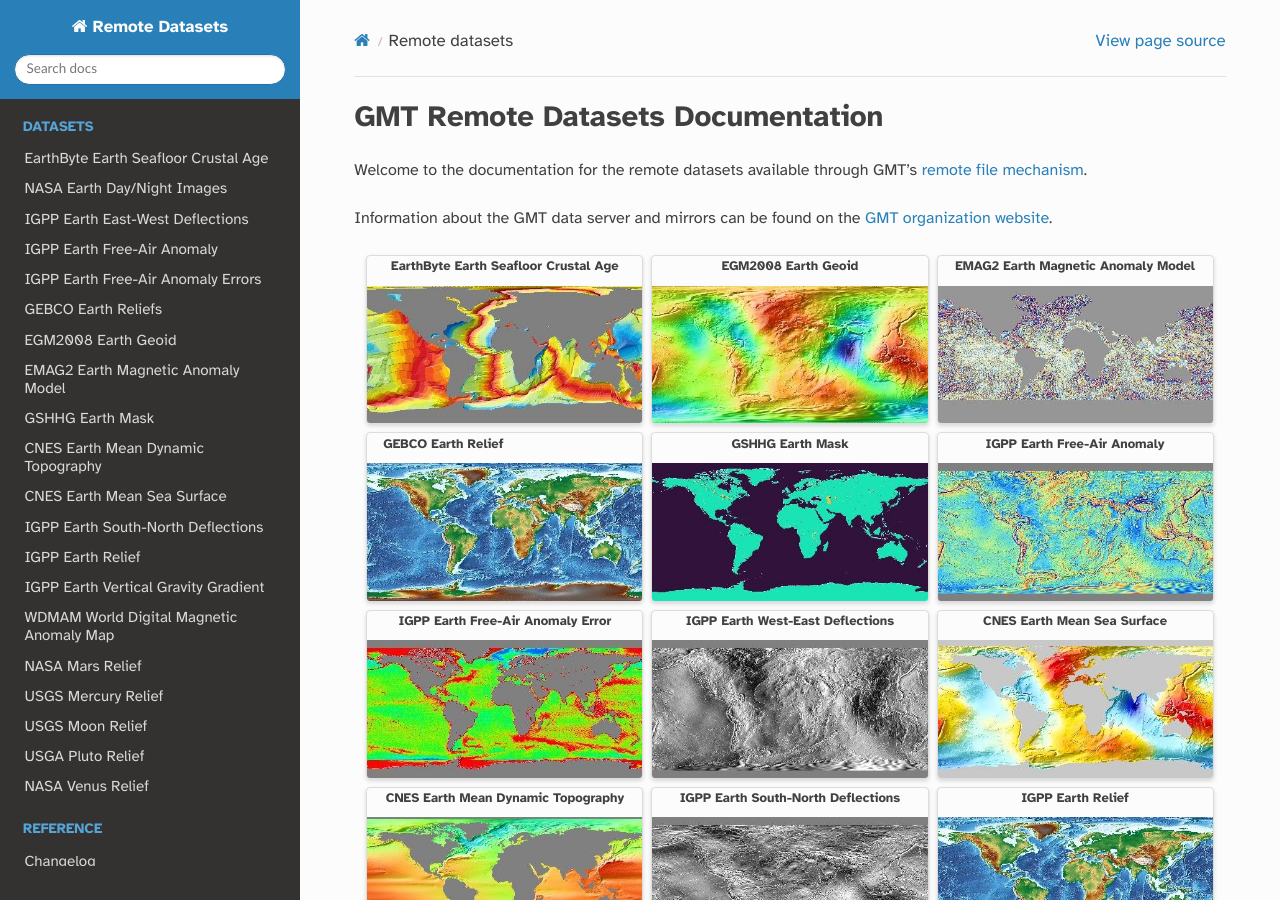
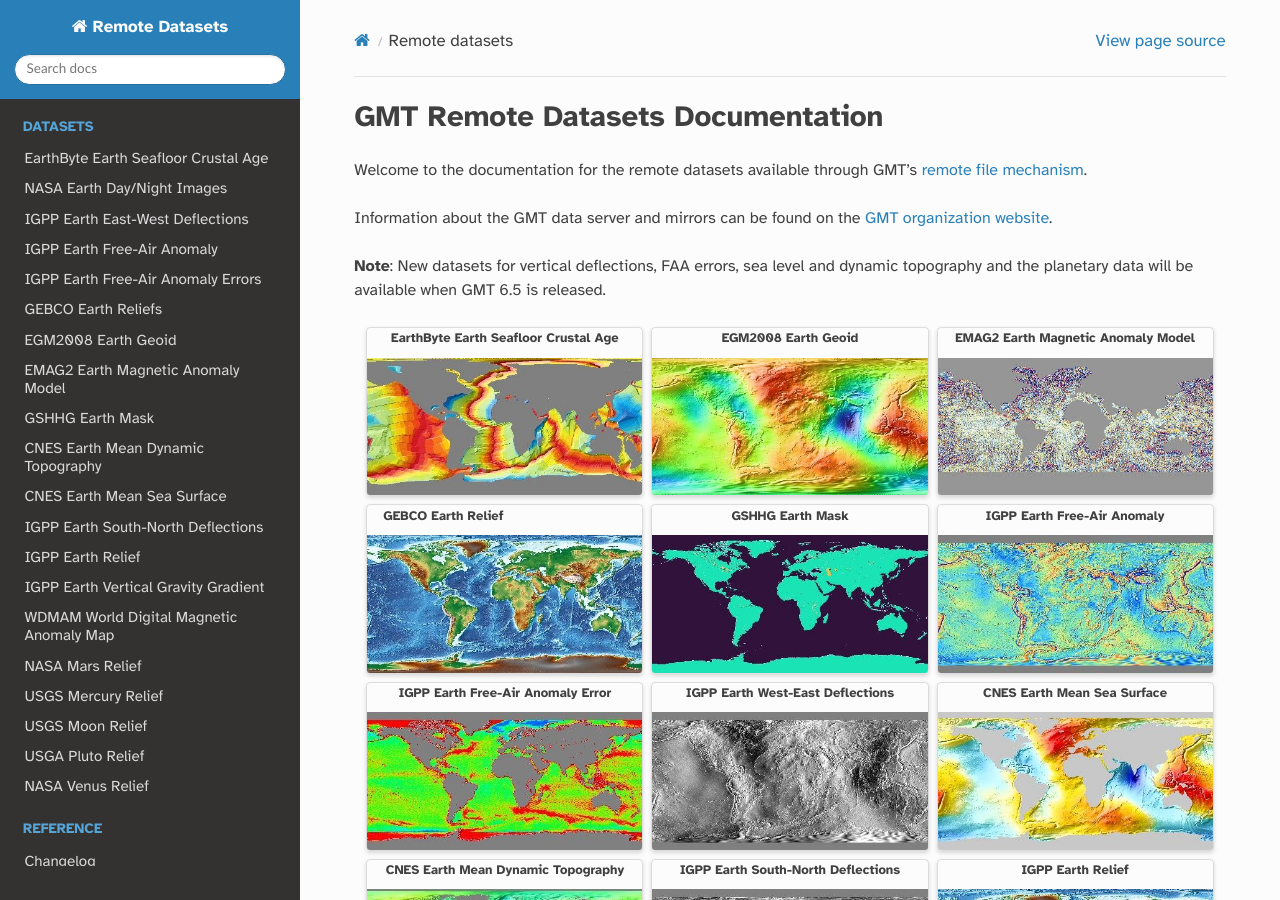
Before and after one commit to GenericMappingTools/remote-datasets, a Sphinx documentation site: the page built from docs/index.rst, in a window 1280 px wide and 900 px high. Built offline with Sphinx 7.4.7 and the Read the Docs theme 2.0.0, drawn with Linux system fonts in a browser that asks for light colours.

Commit message:
Update index.rst

```diff
--- a/docs/index.rst
+++ b/docs/index.rst
@@ -9,6 +9,8 @@ Welcome to the documentation for the remote datasets available through GMT's
 Information about the GMT data server and mirrors can be found on the
 `GMT organization website <https://www.generic-mapping-tools.org/mirrors/>`_.
 
+**Note**: New datasets for vertical deflections, FAA errors, sea level and dynamic
+topography and the planetary data will be available when GMT 6.5 is released.
 
 .. grid:: 1 2 3 3
     :gutter: 2
```
